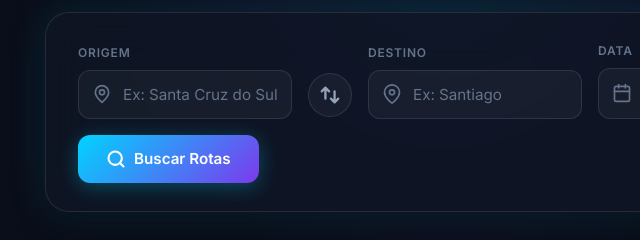
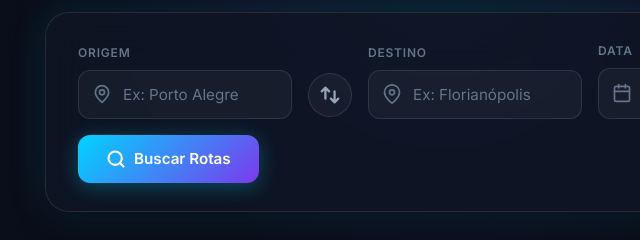
Before and after one commit to michaeloliveira4555-netizen/guiadobusao-mvp, a website: page public/index.html in a window 1280 px wide. Shown: the part 355-595 px from the top of the page, 195-835 px from the left. Drawn offline with Linux system fonts and the light colour scheme; no server answers.

Commit message:
Update placeholders to Porto Alegre and Florianopolis

```diff
--- a/public/index.html
+++ b/public/index.html
@@ -51,7 +51,7 @@
               <label for="origin-input">Origem</label>
               <div class="input-wrapper">
                 <svg class="field-icon" width="20" height="20" viewBox="0 0 24 24" fill="none" stroke="currentColor" stroke-width="2"><circle cx="12" cy="10" r="3"/><path d="M12 2a8 8 0 0 0-8 8c0 5.4 8 12 8 12s8-6.6 8-12a8 8 0 0 0-8-8z"/></svg>
-                <input type="text" id="origin-input" placeholder="Ex: Santa Cruz do Sul" autocomplete="off" required>
+                <input type="text" id="origin-input" placeholder="Ex: Porto Alegre" autocomplete="off" required>
                 <ul class="autocomplete-list" id="origin-autocomplete"></ul>
               </div>
             </div>
@@ -64,7 +64,7 @@
               <label for="destination-input">Destino</label>
               <div class="input-wrapper">
                 <svg class="field-icon" width="20" height="20" viewBox="0 0 24 24" fill="none" stroke="currentColor" stroke-width="2"><path d="M21 10c0 7-9 13-9 13s-9-6-9-13a9 9 0 1 1 18 0z"/><circle cx="12" cy="10" r="3"/></svg>
-                <input type="text" id="destination-input" placeholder="Ex: Santiago" autocomplete="off" required>
+                <input type="text" id="destination-input" placeholder="Ex: Florianópolis" autocomplete="off" required>
                 <ul class="autocomplete-list" id="destination-autocomplete"></ul>
               </div>
             </div>
```
Also changed, not shown: public/route.html (+2 -2 lines).
